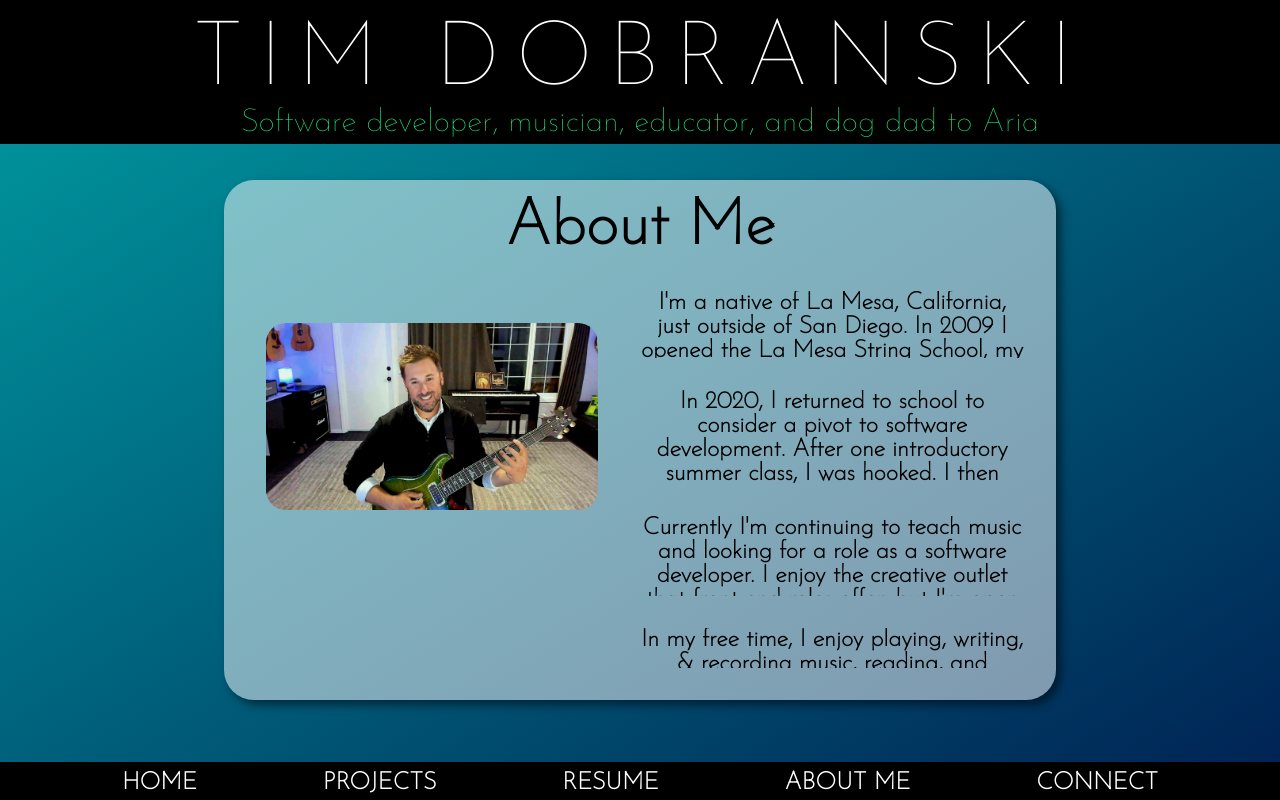
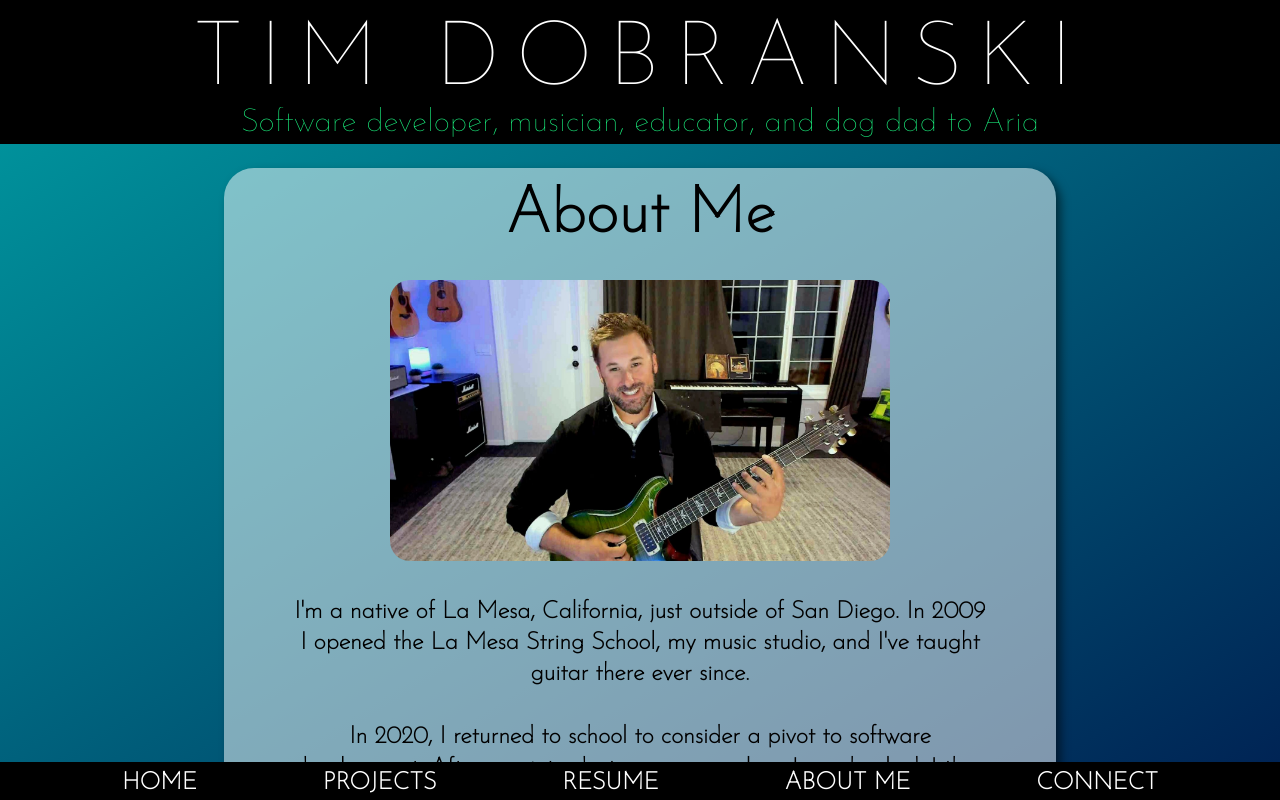
Before and after one commit to timdobranski/portfolio, a Next.js app: page /About in a window 1280 px wide. Built offline with nearby package versions, Linux system fonts and the light colour scheme.

Commit message:
Finished AboutMe

```diff
--- a/src/app/About/About.module.css
+++ b/src/app/About/About.module.css
@@ -1,13 +1,15 @@
 .aboutContainer {
-  position: absolute;
-  top: 55%;
-  left: 50%;
-  transform: translate(-50%, -50%);
+  position: relative;
+  margin-left: auto;
+  margin-right: auto;
+  margin-bottom: 7rem;
+  top: 1.5rem;
   display: flex;
   flex-direction: column;
   justify-content: flex-start;
   align-items: center;
-  height: 65%;
+  height: auto;
+  overflow-y: auto;
   width: 65%;
   min-width: 500px;
   background: rgba(255, 255, 255, .5);
@@ -25,46 +27,40 @@
   font-size: 1rem;
   font-weight: bold;
   margin-top: 0;
-  /* margin-bottom: 1rem; */
-}
-.aboutGrid{
-  display: grid;
-  grid-template-columns: 1fr 1fr;
-  height: 80%;
 
 }
+
+.aboutImage {
+  position: relative;
+  width: 60%;
+  height: auto;
+  border-radius: 20px;
+}
 .meImageContainer {
-  position: relative;
-  display: flex;
-  flex-direction: column;
-  justify-content: flex-start;
-  align-items: center;
-  padding-top: 2rem;
-
+  margin: 0;
 }
-.aboutImage {
-  position: absolute;
-  top: 50;
-  left: 50;
-  width: 80%;
+.ariaImage {
+  width: 60%;
   height: auto;
-  object-fit: cover;
+  margin-top: 2rem;
+  margin-bottom: 2rem;
   border-radius: 20px;
 }
 .bioContainer {
   display: flex;
   flex-direction: column;
-  justify-content: flex-start;
+  justify-content: space-around;
   align-items: center;
-  width: 100%;
-  height: 100%;
+  margin: 1rem 3rem 1rem 3rem;
+  /* border: solid black 3px; */
 
 }
 .bioContainer p {
   font-size: 1.5rem;
+  line-height: 1.3;
   font-weight: bold;
-  margin: 0;
-  margin-right: 2rem;
-  margin-bottom: 2rem;
+  margin: 1rem;
+
+
 
 }
--- a/src/app/About/page.js
+++ b/src/app/About/page.js
@@ -8,7 +8,7 @@ export default function About() {
   return (
     <div className={styles.aboutContainer}>
       <h1>About Me</h1>
-        <div className={styles.aboutGrid}>
+
           <div className={styles.meImageContainer}>
             <Image className={styles.aboutImage} src={me} alt='Tim Dobranski'/>
           </div>
@@ -19,9 +19,15 @@ export default function About() {
             I then attended Hack Reactor's software engineering immersive, which I completed in July 2023.`}</p>
             <p>{`Currently I'm continuing to teach music and looking for a role as a software developer. I enjoy the creative outlet that front-end
             roles offer, but I'm open to any opportunity to learn and grow as a developer.`}</p>
-            <p>{`In my free time, I enjoy playing, writing, & recording music, reading, and spending time with my dog, Aria.`}</p>
+            <p>{`I believe wholeheartedly in the honest exchange of hard work and great results in exchange for good compensation and a positive work environment,
+            and I hope to find a position in an environment that matches those values.`}</p>
+          <div className={styles.meImageContainer}>
+            <Image className={styles.ariaImage} src={aria} alt='Tim Dobranski'/>
           </div>
-      </div>
+            <p>{`In my free time, I can be found playing, writing, & recording music, reading or binge watching the latest show, and spending time exploring San Diego
+            with my dog, Aria. I'm currently working my way through Isaac Asimov's considerable body of fiction, and playing Aria's favorite game, called 'Chew on Tim's arm'.`}</p>
+          </div>
+
     </div>
   )
 }
```
